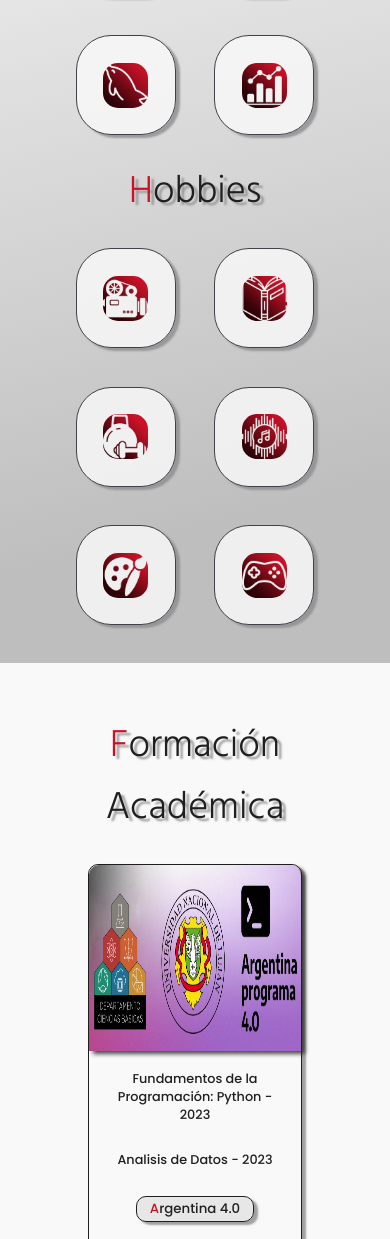
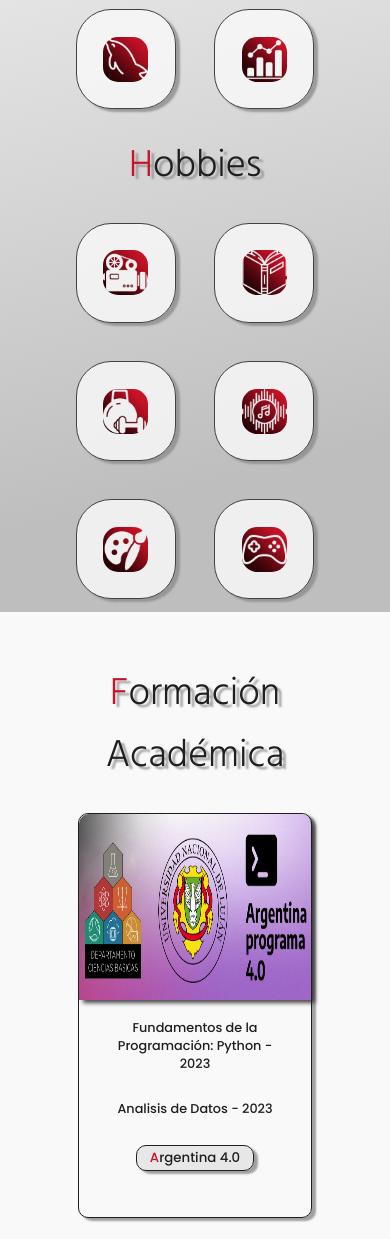
Before and after one commit to eosuna85/portafolio-challenge, a plain HTML site: page index.html in a window 390 px wide. Shown: the part 1540-2779 px from the top of the page. Drawn offline with Linux system fonts and the light colour scheme.

Commit message:
21, querys

```diff
--- a/css/styles.css
+++ b/css/styles.css
@@ -1261,7 +1261,7 @@ footer {
     /* + SKILLS */
 
     .background__seccion {
-        padding: var(--spacing-24);
+        padding: var(--spacing-8);
     }
 
     .skills__estilos {
@@ -1311,12 +1311,12 @@ footer {
     .formacion__card {
         max-width: 100%;
         max-height: 100%;
-        width: 55vw;
+        width: 60vw;
         height: 48vh;
     }
 
     .formacion__card__img {
-        width: 55vw;
+        width: 60vw;
         height: 22vh;
         max-width: 100%;
         max-height: 100%;
@@ -1333,7 +1333,7 @@ footer {
     /* + PROYECTOS */
 
     .proyectos__estilos__cards {
-        width: 60vw;
+        width: 70vw;
         max-height: 100%;
         max-width: 100%;
         height: 63vh;
@@ -1341,7 +1341,7 @@ footer {
 
     .proyectos__estilos__cards__picture {
         max-width: 100%;
-        width: 60vw;
+        width: 70vw;
         max-height: 100%;
     }
     .proyectos__texto__estilos {
```
